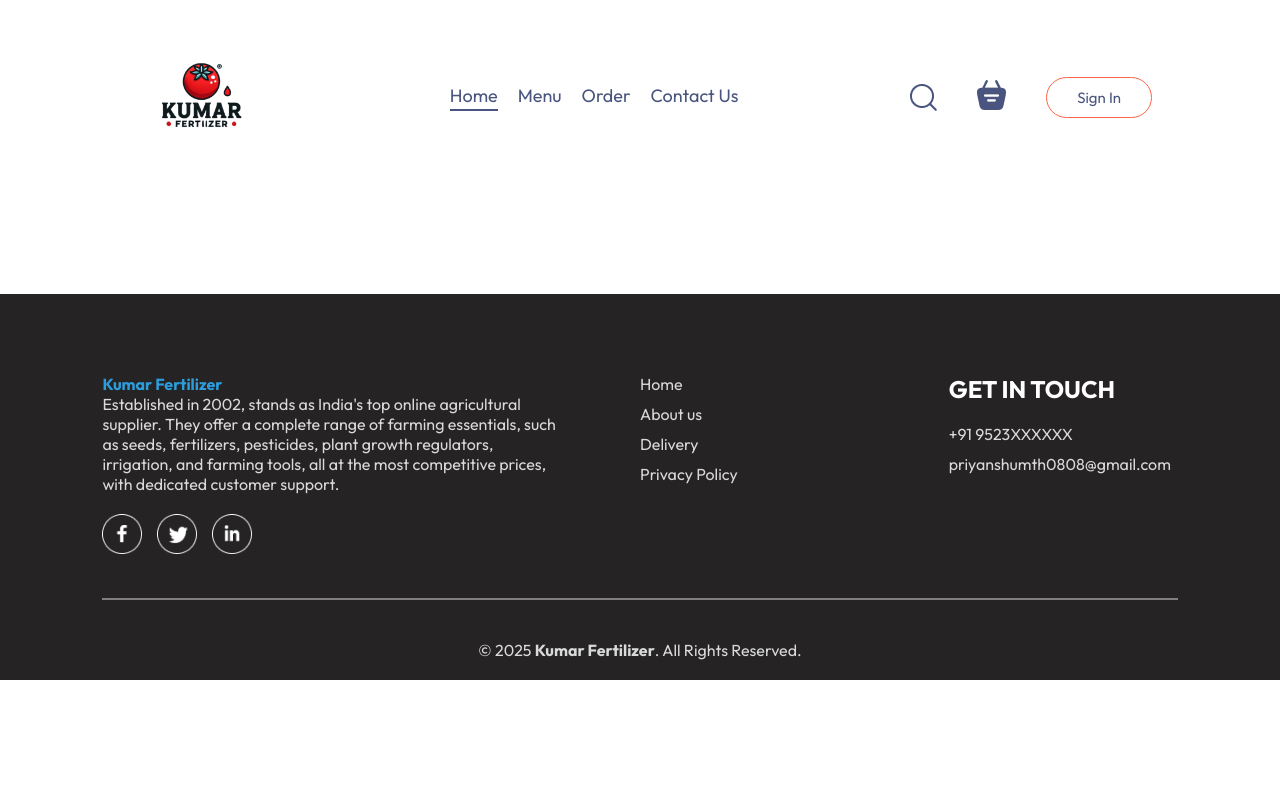
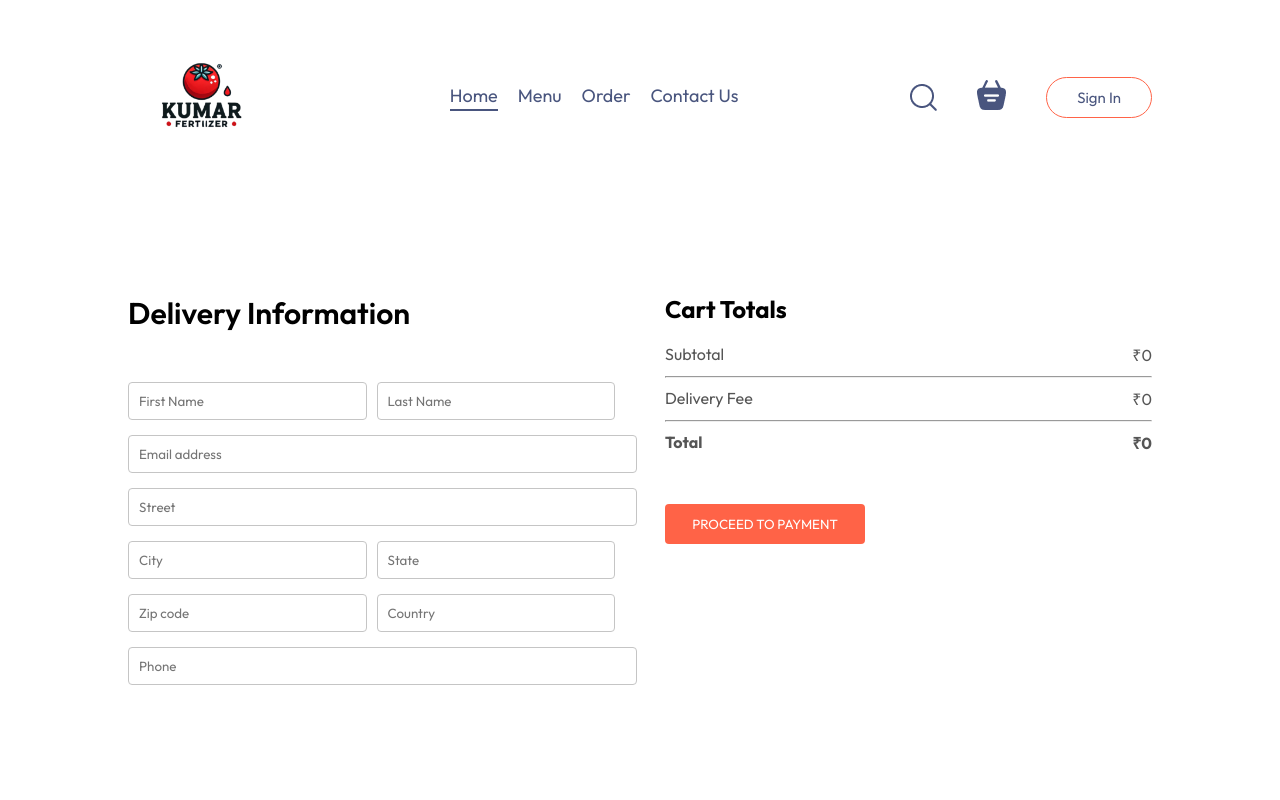
Before and after one commit to priyanshuuranjan/Fertilizer-Shop-admin, a React (Vite) app in the folder frontend/: page /order in a window 1280 px wide. Shown: the top 800 px of the page. Built offline with nearby package versions, Linux system fonts and the light colour scheme.

Commit message:
add: placeOrder page

```diff
--- a/frontend/src/App.jsx
+++ b/frontend/src/App.jsx
@@ -5,6 +5,7 @@ import Footer from "./components/Footer/Footer";
 import { useState } from "react";
 import LoginPopup from "./components/LoginPopup/LoginPopup";
 import Cart from "./pages/Cart/Cart";
+import PlaceOrder from "./pages/PlaceOrder/PlaceOrder";
 
 const App = () => {
   const [showLogin, setShowLogin] = useState(false);
@@ -16,6 +17,7 @@ const App = () => {
         <Routes>
           <Route path="/" element={<Home />} />
           <Route path="/cart" element={<Cart />} />
+          <Route path="/order" element={<PlaceOrder />} />
         </Routes>
       </div>
       <Footer />
--- a/frontend/src/pages/Cart/Cart.jsx
+++ b/frontend/src/pages/Cart/Cart.jsx
@@ -47,18 +47,18 @@ const Cart = () => {
           <div>
             <div className="cart-total-details">
               <p>Subtotal</p>
-              <p>${getTotalCartAmount()}</p>
+              <p>₹{getTotalCartAmount()}</p>
             </div>
             <hr />
             <div className="cart-total-details">
               <p>Delivery Fee</p>
-              <p>${getTotalCartAmount() === 0 ? 0 : 2}</p>
+              <p>₹{getTotalCartAmount() === 0 ? 0 : 2}</p>
             </div>
             <hr />
             <div className="cart-total-details">
               <b>Total</b>
               <b>
-                ${getTotalCartAmount() === 0 ? 0 : getTotalCartAmount() + 45}
+                ₹{getTotalCartAmount() === 0 ? 0 : getTotalCartAmount() + 2}
               </b>
             </div>
           </div>
--- /dev/null
+++ b/frontend/src/pages/PlaceOrder/PlaceOrder.css
@@ -0,0 +1,35 @@
+.place-order {
+  display: flex;
+  align-items: start;
+  justify-content: space-between;
+  gap: 50px;
+  margin-top: 100px;
+}
+.place-order-left {
+  width: 100%;
+  max-width: max(30%, 500px);
+}
+.place-order-left .title {
+  font-size: 30px;
+  font-weight: 600;
+  margin-bottom: 50px;
+}
+.place-order-left input {
+  margin-bottom: 15px;
+  width: 100%;
+  padding: 10px;
+  border: 1px solid #c5c5c5;
+  border-radius: 4px;
+  outline-color: tomato;
+}
+.place-order-left .multi-fields {
+  display: flex;
+  gap: 10px;
+}
+.place-order-right {
+  width: 100%;
+  max-width: max(40%, 500px);
+}
+.place-order .cart-total button {
+  margin-top: 30px;
+}
--- /dev/null
+++ b/frontend/src/pages/PlaceOrder/PlaceOrder.jsx
@@ -0,0 +1,78 @@
+import "./PlaceOrder.css";
+import { StoreContext } from "../../context/StoreContext";
+import { useContext } from "react";
+
+const PlaceOrder = () => {
+  const { getTotalCartAmount } = useContext(StoreContext);
+  return (
+    <form className="place-order">
+      <div className="place-order-left">
+        <p className="title">Delivery Information</p>
+        <div className="multi-fields">
+          <input
+            required
+            name="firstName"
+            type="text"
+            placeholder="First Name"
+          />
+          <input required name="lastName" type="text" placeholder="Last Name" />
+        </div>
+        <input
+          className="emaill"
+          required
+          name="email"
+          type="email"
+          placeholder="Email address"
+        />
+        <input
+          className="streett"
+          required
+          name="street"
+          type="text"
+          placeholder="Street"
+        />
+        <div className="multi-fields">
+          <input required name="city" type="text" placeholder="City" />
+          <input required name="state" type="text" placeholder="State" />
+        </div>
+        <div className="multi-fields">
+          <input required name="zipcode" type="text" placeholder="Zip code" />
+          <input required name="country" type="text" placeholder="Country" />
+        </div>
+        <input
+          className="phonee"
+          required
+          name="phone"
+          type="text"
+          placeholder="Phone"
+        />
+      </div>
+      <div className="place-order-right">
+        <div className="cart-total">
+          <h2>Cart Totals</h2>
+          <div>
+            <div className="cart-total-details">
+              <p>Subtotal</p>
+              <p>₹{getTotalCartAmount()}</p>
+            </div>
+            <hr />
+            <div className="cart-total-details">
+              <p>Delivery Fee</p>
+              <p>₹{getTotalCartAmount() === 0 ? 0 : 45}</p>
+            </div>
+            <hr />
+            <div className="cart-total-details">
+              <b>Total</b>
+              <b>
+                ₹{getTotalCartAmount() === 0 ? 0 : getTotalCartAmount() + 45}
+              </b>
+            </div>
+          </div>
+          <button type="submit">PROCEED TO PAYMENT</button>
+        </div>
+      </div>
+    </form>
+  );
+};
+
+export default PlaceOrder;
```
